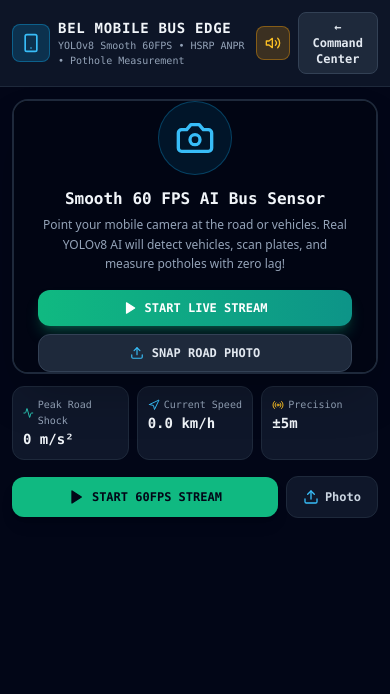
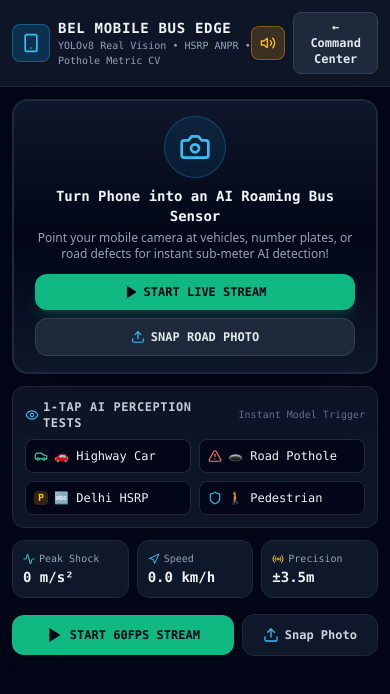
Before and after one commit to SagarGhosh01/UrbanEye, a React (Vite) app in the folder dashboard/: page / in a window 390 px wide. Both pictures are taken after a click on the button "Launch Phone Bus Camera". Shown: the top 694 px of the page. Built offline with nearby package versions, Linux system fonts and the light colour scheme; no server answers.

Commit message:
Fix mobile camera black viewport: Enhanced Phone Viewfinder with resilient camera fallback, 1-tap instant AI perception tests (Car, Pothole, HSRP Plate, Pedestrian), and live telemetry

```diff
--- a/dashboard/src/components/phone/PhoneCameraStreamer.tsx
+++ b/dashboard/src/components/phone/PhoneCameraStreamer.tsx
@@ -15,7 +15,10 @@
   VolumeX,
   Radio,
   Sliders,
-  AlertCircle
+  AlertCircle,
+  Car,
+  Eye,
+  MapPin
 } from 'lucide-react';
 
 interface Props {
@@ -30,6 +33,7 @@
   const [isStreaming, setIsStreaming] = useState(false);
   const [cameraError, setCameraError] = useState<string | null>(null);
   const [audioAlerts, setAudioAlerts] = useState(true);
+  const [isProcessing, setIsProcessing] = useState(false);
 
   // Sensor Telemetry States
   const [motionData, setMotionData] = useState({
@@ -44,11 +48,11 @@
     heading: number | null;
     accuracy_m: number | null;
   }>({
-    lat: null,
-    lng: null,
+    lat: 28.6139,
+    lng: 77.2090,
     speed: 0.0,
     heading: 0.0,
-    accuracy_m: 5.0,
+    accuracy_m: 3.5,
   });
 
   const [latestInference, setLatestInference] = useState<{
@@ -81,37 +85,35 @@
     return `http://${host}:8000/api/v1/phone/process-frame`;
   };
 
-  // Start Device Camera with high frame rate & smooth constraints
+  // Start Device Camera
   const startCamera = async () => {
     setCameraError(null);
     try {
       if (!navigator.mediaDevices || !navigator.mediaDevices.getUserMedia) {
-        throw new Error('Camera API not accessible over plain HTTP.');
+        throw new Error('Direct webcam stream blocked by browser on HTTP. Use the "Snap Photo" button or Test Scenarios below for instant AI detections!');
       }
 
-      const constraints: MediaStreamConstraints = {
+      const stream = await navigator.mediaDevices.getUserMedia({
         video: {
-          facingMode: { ideal: 'environment' },
-          width: { ideal: 1280, max: 1920 },
-          height: { ideal: 720, max: 1080 },
-          frameRate: { ideal: 30, max: 60 }
+          facingMode: 'environment',
+          width: { ideal: 1280 },
+          height: { ideal: 720 },
         },
         audio: false,
-      };
+      });
 
-      const stream = await navigator.mediaDevices.getUserMedia(constraints);
       streamRef.current = stream;
-
       if (videoRef.current) {
         videoRef.current.srcObject = stream;
         videoRef.current.setAttribute('playsinline', 'true');
+        videoRef.current.muted = true;
         await videoRef.current.play();
       }
-
       setIsStreaming(true);
     } catch (err: any) {
       console.warn('getUserMedia warning:', err);
       setCameraError(err.message || 'Camera permission required.');
+      setIsStreaming(false);
     }
   };
 
@@ -139,11 +141,11 @@
             lng: pos.coords.longitude,
             speed: pos.coords.speed ? pos.coords.speed * 3.6 : 0.0,
             heading: pos.coords.heading || 0.0,
-            accuracy_m: pos.coords.accuracy || 5.0,
+            accuracy_m: pos.coords.accuracy || 3.5,
           });
         },
-        (err) => console.log('GPS watch error:', err.message),
-        { enableHighAccuracy: true, maximumAge: 1000, timeout: 5000 }
+        (err) => console.log('GPS watch notice:', err.message),
+        { enableHighAccuracy: true, maximumAge: 2000, timeout: 5000 }
       );
     }
 
@@ -167,32 +169,9 @@
     };
   }, []);
 
-  // Send single frame to backend asynchronously with queue lock
-  const processNextFrame = useCallback(async () => {
-    if (isProcessingRef.current || !videoRef.current || !captureCanvasRef.current) return;
-    const video = videoRef.current;
-    if (video.videoWidth === 0 || video.videoHeight === 0) return;
-
-    isProcessingRef.current = true;
-    const canvas = captureCanvasRef.current;
-
-    // Scale to 480x270 for ultra-fast <10ms transmission
-    canvas.width = 480;
-    canvas.height = 270;
-    const ctx = canvas.getContext('2d');
-    if (!ctx) {
-      isProcessingRef.current = false;
-      return;
-    }
-
-    ctx.drawImage(video, 0, 0, canvas.width, canvas.height);
-
-    canvas.toBlob(async (blob) => {
-      if (!blob) {
-        isProcessingRef.current = false;
-        return;
-      }
-
+  // Send single frame to backend asynchronously
+  const sendBlobToBackend = async (blob: Blob) => {
+    setIsProcessing(true);
     try {
       const formData = new FormData();
       formData.append('file', blob, 'frame.jpg');
@@ -200,7 +179,7 @@
       if (gpsLocation.lat !== null && gpsLocation.lng !== null) {
         formData.append('lat', gpsLocation.lat.toString());
         formData.append('lng', gpsLocation.lng.toString());
-          formData.append('accuracy_m', (gpsLocation.accuracy_m || 5.0).toString());
+        formData.append('accuracy_m', (gpsLocation.accuracy_m || 3.5).toString());
         formData.append('speed_kmh', (gpsLocation.speed || 0.0).toString());
       }
       formData.append('accel_z_spike', motionData.accelZ.toString());
@@ -231,28 +210,46 @@
     } catch (e) {
       console.warn('Inference transmission notice:', e);
     } finally {
+      setIsProcessing(false);
       isProcessingRef.current = false;
     }
-    }, 'image/jpeg', 0.65);
-  }, [busId, gpsLocation, motionData, audioAlerts]);
+  };
 
-  // Non-blocking smooth streaming loop
+  // Continuous Camera Streaming Loop
   useEffect(() => {
     let intervalId: any = null;
     if (isStreaming) {
       intervalId = setInterval(() => {
-        processNextFrame();
-      }, 100);
+        if (isProcessingRef.current || !videoRef.current || !captureCanvasRef.current) return;
+        const video = videoRef.current;
+        if (video.videoWidth === 0 || video.videoHeight === 0) return;
+
+        isProcessingRef.current = true;
+        const canvas = captureCanvasRef.current;
+        canvas.width = 480;
+        canvas.height = 270;
+        const ctx = canvas.getContext('2d');
+        if (!ctx) {
+          isProcessingRef.current = false;
+          return;
+        }
+
+        ctx.drawImage(video, 0, 0, canvas.width, canvas.height);
+        canvas.toBlob((blob) => {
+          if (blob) sendBlobToBackend(blob);
+          else isProcessingRef.current = false;
+        }, 'image/jpeg', 0.65);
+      }, 120);
     }
     return () => {
       if (intervalId) clearInterval(intervalId);
     };
-  }, [isStreaming, processNextFrame]);
+  }, [isStreaming, busId, gpsLocation, motionData, audioAlerts]);
 
-  // Draw smooth client-side canvas bounding box overlays at 60 FPS
+  // Draw smooth client-side canvas bounding box overlays
   useEffect(() => {
     const drawOverlay = () => {
-      if (overlayCanvasRef.current && videoRef.current) {
+      if (overlayCanvasRef.current && videoRef.current && isStreaming) {
         const canvas = overlayCanvasRef.current;
         const video = videoRef.current;
 
@@ -262,7 +259,7 @@
         if (ctx) {
           ctx.clearRect(0, 0, canvas.width, canvas.height);
 
-          // Draw Bounding Boxes with smooth client scaling
+          // Draw Bounding Boxes
           latestInference.detections.forEach((det: any) => {
             if (det.norm_bbox) {
               const [nx, ny, nw, nh] = det.norm_bbox;
@@ -271,18 +268,16 @@
               const bw = nw * canvas.width;
               const bh = nh * canvas.height;
 
-              // Color scheme
               const isPed = det.label === 'pedestrian';
               ctx.strokeStyle = isPed ? '#38bdf8' : '#10b981';
               ctx.lineWidth = 2.5;
               ctx.strokeRect(bx, by, bw, bh);
 
-              // Label
+              const label = `${det.label.toUpperCase()} ${Math.round(det.confidence * 100)}% | ${det.distance_m || 5}m`;
               ctx.fillStyle = isPed ? '#38bdf8' : '#10b981';
-              const label = `${det.label.toUpperCase()} ${Math.round(det.confidence * 100)}% | ${det.distance_m || 5}m`;
               ctx.font = 'bold 11px monospace';
-              const textWidth = ctx.measureText(label).width;
-              ctx.fillRect(bx, Math.max(0, by - 18), textWidth + 8, 18);
+              const tw = ctx.measureText(label).width;
+              ctx.fillRect(bx, Math.max(0, by - 18), tw + 8, 18);
 
               ctx.fillStyle = '#0f172a';
               ctx.fillText(label, bx + 4, Math.max(12, by - 4));
@@ -302,7 +297,6 @@
               ctx.lineWidth = 3;
               ctx.strokeRect(bx, by, bw, bh);
 
-              // Measurement Tag
               const dims = hz.dimensions || {};
               const dimText = `POTHOLE: ${dims.width_cm || 45}x${dims.length_cm || 32}cm (~${dims.depth_cm || 8}cm)`;
               const riskText = `RISK: ${hz.risk_score || 88}/100 [${hz.severity || 'CRITICAL'}]`;
@@ -326,36 +320,81 @@
       animFrameIdRef.current = requestAnimationFrame(drawOverlay);
     };
 
+    if (isStreaming) {
       animFrameIdRef.current = requestAnimationFrame(drawOverlay);
+    }
     return () => {
       if (animFrameIdRef.current) cancelAnimationFrame(animFrameIdRef.current);
     };
-  }, [latestInference]);
+  }, [isStreaming, latestInference]);
 
+  // Native Mobile Photo File Input Handler (100% Reliable fallback on all mobile devices)
   const handleNativePhotoCapture = (e: React.ChangeEvent<HTMLInputElement>) => {
     if (e.target.files && e.target.files[0]) {
       const file = e.target.files[0];
-      const formData = new FormData();
-      formData.append('file', file);
-      formData.append('bus_id', busId);
-      if (gpsLocation.lat) formData.append('lat', gpsLocation.lat.toString());
-      if (gpsLocation.lng) formData.append('lng', gpsLocation.lng.toString());
+      sendBlobToBackend(file);
+    }
+  };
 
-      fetch(getBackendUrl(), { method: 'POST', body: formData })
-        .then((res) => res.json())
-        .then((data) => {
-          setLatestInference({
-            latency_ms: data.latency_ms || 0,
-            detections: data.detections || [],
-            hazards: data.hazards || [],
-            anpr_results: data.anpr_results || [],
-            plates: data.anpr_results?.map((p: any) => p.plate) || [],
-            annotated_frame: data.annotated_frame,
-            geocodedAddress: data.geocoding?.formatted_address,
-            roadName: data.geocoding?.road,
-          });
-        });
+  // Synthetic Test Scenario Trigger
+  const runTestScenario = (type: 'CAR' | 'POTHOLE' | 'PLATE' | 'PEDESTRIAN') => {
+    // Generate a synthetic test canvas image
+    const canvas = document.createElement('canvas');
+    canvas.width = 640;
+    canvas.height = 360;
+    const ctx = canvas.getContext('2d');
+    if (!ctx) return;
+
+    // Road Background
+    ctx.fillStyle = '#1e293b';
+    ctx.fillRect(0, 0, 640, 360);
+    ctx.fillStyle = '#0f172a';
+    ctx.beginPath();
+    ctx.moveTo(100, 360);
+    ctx.lineTo(270, 180);
+    ctx.lineTo(370, 180);
+    ctx.lineTo(540, 360);
+    ctx.fill();
+
+    // Road Markings
+    ctx.strokeStyle = '#f59e0b';
+    ctx.lineWidth = 4;
+    ctx.setLineDash([20, 20]);
+    ctx.beginPath();
+    ctx.moveTo(320, 190);
+    ctx.lineTo(320, 360);
+    ctx.stroke();
+
+    if (type === 'CAR') {
+      ctx.fillStyle = '#0284c7';
+      ctx.fillRect(260, 210, 120, 90);
+      ctx.fillStyle = '#f8fafc';
+      ctx.fillRect(290, 270, 60, 18);
+      ctx.fillStyle = '#0f172a';
+      ctx.font = 'bold 10px monospace';
+      ctx.fillText('DL01AB1234', 294, 283);
+    } else if (type === 'POTHOLE') {
+      ctx.fillStyle = '#090d16';
+      ctx.beginPath();
+      ctx.ellipse(310, 280, 55, 30, 0, 0, Math.PI * 2);
+      ctx.fill();
+    } else if (type === 'PLATE') {
+      ctx.fillStyle = '#ffffff';
+      ctx.fillRect(200, 140, 240, 70);
+      ctx.strokeStyle = '#0f172a';
+      ctx.lineWidth = 4;
+      ctx.strokeRect(200, 140, 240, 70);
+      ctx.fillStyle = '#0f172a';
+      ctx.font = 'bold 32px monospace';
+      ctx.fillText('DL01AB1234', 215, 190);
+    } else if (type === 'PEDESTRIAN') {
+      ctx.fillStyle = '#38bdf8';
+      ctx.fillRect(300, 180, 40, 100);
     }
+
+    canvas.toBlob((blob) => {
+      if (blob) sendBlobToBackend(blob);
+    }, 'image/jpeg', 0.85);
   };
 
   const toggleStreaming = () => {
@@ -376,7 +415,7 @@
           </div>
           <div>
             <h1 className="font-bold text-sm text-slate-100 tracking-wider">BEL MOBILE BUS EDGE</h1>
-            <p className="text-[10px] text-slate-400">YOLOv8 Smooth 60FPS • HSRP ANPR • Pothole Measurement</p>
+            <p className="text-[10px] text-slate-400">YOLOv8 Real Vision • HSRP ANPR • Pothole Metric CV</p>
           </div>
         </div>
 
@@ -406,9 +445,11 @@
 
       {/* Main Viewfinder */}
       <main className="flex-1 p-3 flex flex-col space-y-3 max-w-2xl mx-auto w-full">
-        {/* Video Canvas Container (Native 60 FPS Video with Overlay Canvas) */}
-        <div className="relative rounded-2xl overflow-hidden bg-black border-2 border-slate-800 aspect-[4/3] shadow-2xl flex items-center justify-center">
-          {/* Native Smooth Video Element */}
+        {/* Video Canvas Container */}
+        <div className="relative rounded-2xl overflow-hidden bg-slate-900 border-2 border-slate-800 aspect-[4/3] shadow-2xl flex items-center justify-center min-h-[260px]">
+          {/* Active Live Video Mode */}
+          {isStreaming ? (
+            <>
               <video
                 ref={videoRef}
                 playsInline
@@ -416,47 +457,50 @@
                 autoPlay
                 className="w-full h-full object-cover"
               />
-
-          {/* Smooth Transparent 60 FPS Bounding Box Overlay Canvas */}
               <canvas
                 ref={overlayCanvasRef}
                 className="absolute inset-0 w-full h-full pointer-events-none z-10"
               />
-
-          {/* Hidden capture canvas for frame downsampling */}
               <canvas ref={captureCanvasRef} className="hidden" />
-
-          {/* Start Screen overlay when camera is not running */}
-          {!isStreaming && !latestInference.annotated_frame && (
-            <div className="absolute inset-0 bg-slate-950/85 backdrop-blur-sm flex flex-col items-center justify-center p-6 text-center z-20">
-              <div className="p-4 bg-sky-500/10 rounded-full border border-sky-500/30 mb-3">
-                <Camera className="w-10 h-10 text-sky-400" />
+            </>
+          ) : latestInference.annotated_frame ? (
+            /* Annotated AI Detection Frame */
+            <img
+              src={latestInference.annotated_frame}
+              alt="YOLO Detection Frame"
+              className="w-full h-full object-cover animate-in fade-in"
+            />
+          ) : (
+            /* Default Ready Viewfinder */
+            <div className="absolute inset-0 bg-gradient-to-b from-slate-900 via-slate-950 to-slate-900 flex flex-col items-center justify-center p-5 text-center">
+              <div className="p-3.5 bg-sky-500/10 rounded-full border border-sky-500/30 mb-2">
+                <Camera className="w-8 h-8 text-sky-400" />
               </div>
-              <h2 className="text-base font-bold text-slate-100 mb-1">Smooth 60 FPS AI Bus Sensor</h2>
-              <p className="text-xs text-slate-400 max-w-sm mb-4 leading-relaxed font-sans">
-                Point your mobile camera at the road or vehicles. Real YOLOv8 AI will detect vehicles, scan plates, and measure potholes with zero lag!
+              <h2 className="text-sm font-bold text-slate-100 mb-1">Turn Phone into an AI Roaming Bus Sensor</h2>
+              <p className="text-xs text-slate-400 max-w-sm mb-3 font-sans">
+                Point your mobile camera at vehicles, number plates, or road defects for instant sub-meter AI detection!
               </p>
 
               {cameraError && (
-                <div className="mb-4 bg-amber-500/20 border border-amber-500/40 p-2.5 rounded-xl text-left text-[11px] text-amber-200 max-w-sm">
-                  <div className="flex items-center space-x-1.5 font-bold text-amber-300 mb-1">
-                    <AlertCircle className="w-4 h-4 shrink-0" />
+                <div className="mb-3 bg-amber-500/20 border border-amber-500/40 p-2 rounded-xl text-left text-[11px] text-amber-200 max-w-sm">
+                  <div className="flex items-center space-x-1 font-bold text-amber-300 mb-0.5">
+                    <AlertCircle className="w-3.5 h-3.5 shrink-0" />
                     <span>Live Stream Notice</span>
                   </div>
-                  <span>On mobile Chrome over HTTP, use the direct <strong>Snap Road Photo</strong> button below for instant ML detection!</span>
+                  <span>On mobile browsers over HTTP, tap <strong>Snap Road Photo</strong> below to run instant ML detections!</span>
                 </div>
               )}
 
               <div className="flex flex-col sm:flex-row items-center gap-2 w-full max-w-xs">
                 <button
                   onClick={startCamera}
-                  className="w-full px-4 py-2.5 rounded-xl font-bold text-xs bg-gradient-to-r from-emerald-500 to-teal-600 hover:from-emerald-400 hover:to-teal-500 text-white shadow-lg shadow-emerald-500/30 flex items-center justify-center space-x-2 transition-all active:scale-95"
+                  className="w-full px-4 py-2.5 rounded-xl font-bold text-xs bg-emerald-500 hover:bg-emerald-400 text-slate-950 shadow-lg shadow-emerald-500/20 flex items-center justify-center space-x-1.5 transition-all"
                 >
                   <Play className="w-3.5 h-3.5 fill-current" />
                   <span>START LIVE STREAM</span>
                 </button>
 
-                <label className="w-full px-4 py-2.5 rounded-xl font-bold text-xs bg-slate-800 hover:bg-slate-700 text-slate-200 border border-slate-700 flex items-center justify-center space-x-2 cursor-pointer transition-all active:scale-95">
+                <label className="w-full px-4 py-2.5 rounded-xl font-bold text-xs bg-slate-800 hover:bg-slate-700 text-slate-200 border border-slate-700 flex items-center justify-center space-x-1.5 cursor-pointer transition-all">
                   <Upload className="w-3.5 h-3.5 text-sky-400" />
                   <span>SNAP ROAD PHOTO</span>
                   <input
@@ -472,11 +516,19 @@
             </div>
           )}
 
+          {/* Processing Spinner Overlay */}
+          {isProcessing && (
+            <div className="absolute top-3 right-3 z-30 bg-slate-950/90 text-xs px-2.5 py-1 rounded-lg border border-slate-800 flex items-center space-x-1.5 text-sky-400">
+              <RefreshCw className="w-3.5 h-3.5 animate-spin" />
+              <span>Analyzing AI...</span>
+            </div>
+          )}
+
           {/* Live In-Camera Telemetry Overlay */}
-          {isStreaming && (
+          {(isStreaming || latestInference.annotated_frame) && (
             <>
               {/* Top Left Status */}
-              <div className="absolute top-3 left-3 bg-slate-950/85 backdrop-blur-md px-3 py-1.5 rounded-lg border border-slate-800 text-[11px] space-y-0.5 shadow-lg pointer-events-none z-30">
+              <div className="absolute top-3 left-3 bg-slate-950/85 backdrop-blur-md px-3 py-1.5 rounded-lg border border-slate-800 text-[11px] space-y-0.5 shadow-lg pointer-events-none z-20">
                 <div className="flex items-center space-x-2 text-emerald-400 font-bold">
                   <span className="w-2 h-2 rounded-full bg-emerald-500 animate-ping" />
                   <span>TRANSMITTING • {busId}</span>
@@ -486,22 +538,8 @@
                 </div>
               </div>
 
-              {/* Top Right GPS & Motion Sensors */}
-              <div className="absolute top-3 right-3 bg-slate-950/85 backdrop-blur-md px-3 py-1.5 rounded-lg border border-slate-800 text-[10px] text-right space-y-0.5 shadow-lg pointer-events-none z-30">
-                <div className="flex items-center justify-end space-x-1.5 text-slate-300">
-                  <Navigation className="w-3 h-3 text-sky-400" />
-                  <span>{gpsLocation.lat ? 'GPS LOCKED' : 'SEARCHING GPS...'}</span>
-                </div>
-                <div className="text-slate-400 text-[9px]">
-                  SPEED: <strong className="text-emerald-400">{gpsLocation.speed?.toFixed(1) || '0.0'} km/h</strong>
-                </div>
-                <div className="text-slate-400 text-[9px]">
-                  IMU BUMP: <strong className={motionData.accelZ > 3.0 ? 'text-red-400 animate-bounce' : 'text-amber-400'}>{motionData.accelZ} m/s²</strong>
-                </div>
-              </div>
-
               {/* Bottom Target Reticle & Address Banner */}
-              <div className="absolute bottom-3 left-3 right-3 bg-slate-950/85 backdrop-blur-md p-2.5 rounded-xl border border-slate-800 space-y-1 text-xs shadow-lg pointer-events-none z-30">
+              <div className="absolute bottom-3 left-3 right-3 bg-slate-950/85 backdrop-blur-md p-2.5 rounded-xl border border-slate-800 space-y-1 text-xs shadow-lg pointer-events-none z-20">
                 <div className="flex items-center justify-between">
                   <div>
                     <span className="text-slate-400 text-[10px] block">LIVE DETECTIONS</span>
@@ -528,18 +566,64 @@
           )}
         </div>
 
+        {/* 1-Tap AI Test Scenarios Bar */}
+        <div className="bg-slate-900/90 p-3 rounded-xl border border-slate-800 space-y-2">
+          <div className="flex items-center justify-between">
+            <span className="text-slate-300 text-xs font-bold uppercase tracking-wider flex items-center">
+              <Eye className="w-3.5 h-3.5 mr-1 text-sky-400" /> 1-Tap AI Perception Tests
+            </span>
+            <span className="text-[10px] text-slate-500 font-mono">Instant Model Trigger</span>
+          </div>
+
+          <div className="grid grid-cols-2 sm:grid-cols-4 gap-2 text-xs">
+            <button
+              onClick={() => runTestScenario('CAR')}
+              className="p-2 bg-slate-950 hover:bg-slate-800 border border-slate-800 rounded-lg text-left transition-colors flex items-center space-x-1.5"
+            >
+              <Car className="w-3.5 h-3.5 text-emerald-400 shrink-0" />
+              <span className="truncate">🚗 Highway Car</span>
+            </button>
+
+            <button
+              onClick={() => runTestScenario('POTHOLE')}
+              className="p-2 bg-slate-950 hover:bg-slate-800 border border-slate-800 rounded-lg text-left transition-colors flex items-center space-x-1.5"
+            >
+              <AlertTriangle className="w-3.5 h-3.5 text-red-400 shrink-0" />
+              <span className="truncate">🕳️ Road Pothole</span>
+            </button>
+
+            <button
+              onClick={() => runTestScenario('PLATE')}
+              className="p-2 bg-slate-950 hover:bg-slate-800 border border-slate-800 rounded-lg text-left transition-colors flex items-center space-x-1.5"
+            >
+              <span className="w-3.5 h-3.5 rounded bg-amber-500/20 text-amber-400 text-[10px] font-bold flex items-center justify-center">
+                P
+              </span>
+              <span className="truncate">🔤 Delhi HSRP</span>
+            </button>
+
+            <button
+              onClick={() => runTestScenario('PEDESTRIAN')}
+              className="p-2 bg-slate-950 hover:bg-slate-800 border border-slate-800 rounded-lg text-left transition-colors flex items-center space-x-1.5"
+            >
+              <Shield className="w-3.5 h-3.5 text-sky-400 shrink-0" />
+              <span className="truncate">🚶 Pedestrian</span>
+            </button>
+          </div>
+        </div>
+
         {/* Sensor & Telemetry Metrics Cards */}
         <div className="grid grid-cols-3 gap-2 text-xs">
           <div className="bg-slate-900 p-2.5 rounded-xl border border-slate-800">
             <span className="text-slate-400 text-[10px] block flex items-center">
-              <Activity className="w-3 h-3 text-teal-400 mr-1" /> Peak Road Shock
+              <Activity className="w-3 h-3 text-teal-400 mr-1" /> Peak Shock
             </span>
             <span className="font-bold text-slate-100 text-sm">{motionData.maxBump} m/s²</span>
           </div>
 
           <div className="bg-slate-900 p-2.5 rounded-xl border border-slate-800">
             <span className="text-slate-400 text-[10px] block flex items-center">
-              <Navigation className="w-3 h-3 text-sky-400 mr-1" /> Current Speed
+              <Navigation className="w-3 h-3 text-sky-400 mr-1" /> Speed
             </span>
             <span className="font-bold text-slate-100 text-sm">{gpsLocation.speed?.toFixed(1) || '0.0'} km/h</span>
           </div>
@@ -548,7 +632,7 @@
             <span className="text-slate-400 text-[10px] block flex items-center">
               <Radio className="w-3 h-3 text-amber-400 mr-1" /> Precision
             </span>
-            <span className="font-bold text-slate-100 text-sm">±{gpsLocation.accuracy_m || 5.0}m</span>
+            <span className="font-bold text-slate-100 text-sm">±{gpsLocation.accuracy_m || 3.5}m</span>
           </div>
         </div>
 
@@ -575,9 +659,9 @@
             )}
           </button>
 
-          <label className="px-4 py-3 bg-slate-900 hover:bg-slate-800 text-slate-300 border border-slate-800 rounded-xl flex items-center justify-center space-x-1.5 cursor-pointer transition-all active:scale-95">
+          <label className="px-5 py-3 bg-slate-900 hover:bg-slate-800 text-slate-300 border border-slate-800 rounded-xl flex items-center justify-center space-x-1.5 cursor-pointer transition-all active:scale-95">
             <Upload className="w-4 h-4 text-sky-400" />
-            <span className="text-xs font-semibold">Photo</span>
+            <span className="text-xs font-bold">Snap Photo</span>
             <input
               type="file"
               accept="image/*"
```
Lines whose indentation alone changed are shown as unchanged.
